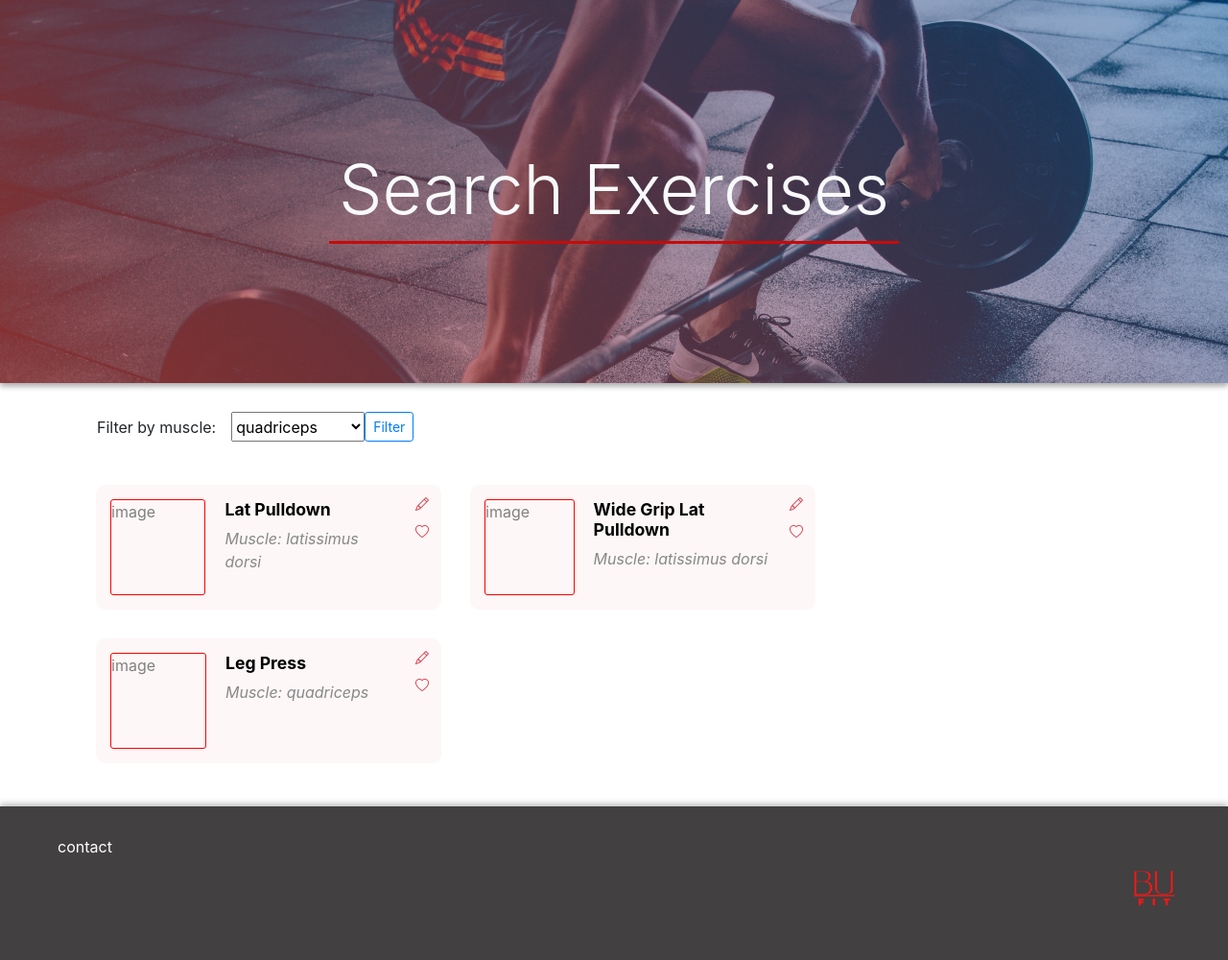
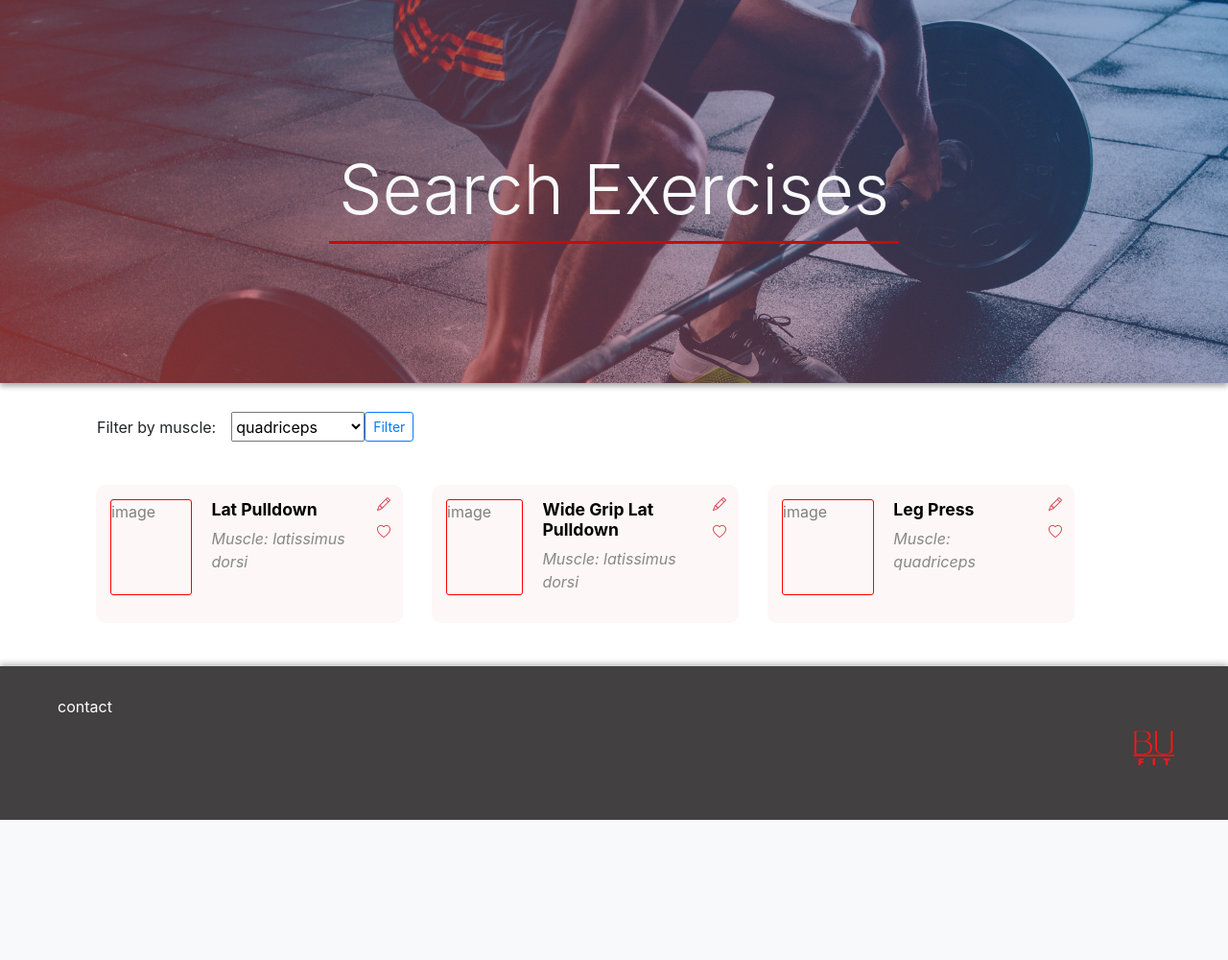
Before and after one commit to Helmphlyx/bufit, a Flask app: page /search_exercises in a window 1280 px wide. Shown: the part 117-1117 px from the top of the page at 96% size. After the commit the page ends 971 px from the top, so only its background shows below. Run offline with Flask 3, Linux system fonts and the light colour scheme; the visitor is signed in with stand-in values (Sample User, id 1); data comes from the database, SQL or seed files in the repository; some libraries are stand-ins or nearby versions.

Commit message:
Change width of card-wrapper

```diff
--- a/static/css/style.css
+++ b/static/css/style.css
@@ -75,7 +75,7 @@ h1 {
     border-radius: 10px;
     display: flex;
     padding: 5px;
-    width: 360px;
+    width: 320px;
     justify-content: space-between;
     margin: 15px;
 
@@ -102,6 +102,8 @@ h1 {
     color: rgb(173, 18, 18);
 }
 .card-img {
+    min-width:50px;
+    min-height: 50px;
     width: 100px;
     height: 100px;
     border: 1px solid red;
```
